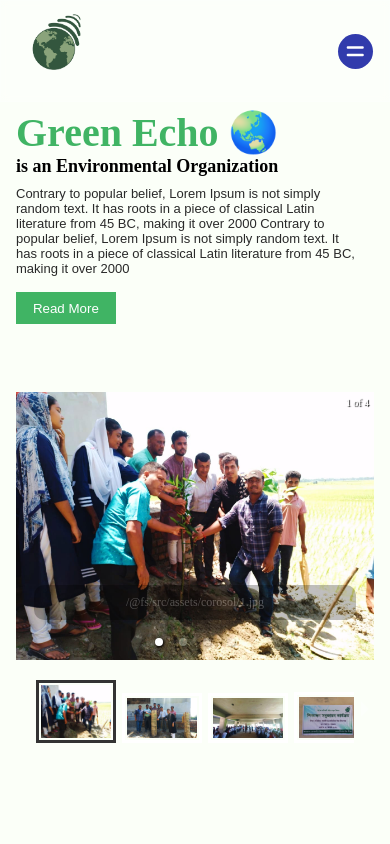
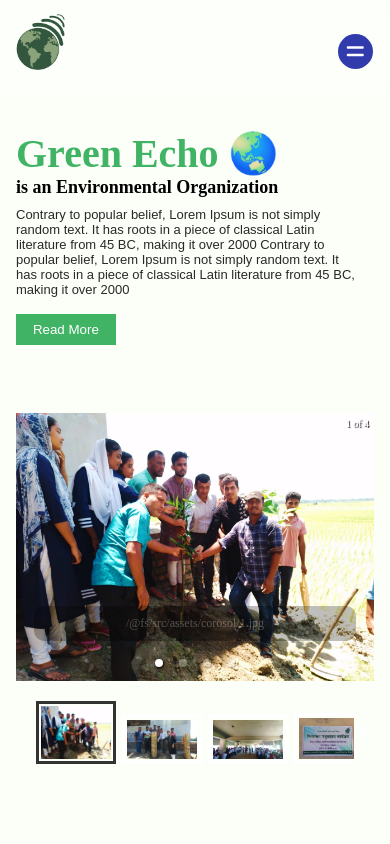
Before and after one commit to satya-ranjon/green_eco_dev, a React (Create React App) app: page / in a window 390 px wide. Shown: the top 844 px of the page. Built offline with nearby package versions, Linux system fonts and the light colour scheme.

Commit message:
responsive design some change

```diff
--- a/src/components/navbar/navBar.scss
+++ b/src/components/navbar/navBar.scss
@@ -13,8 +13,12 @@
   border: 1px solid rgba(255, 255, 255, 0.18);
   position: fixed;
   z-index: 2;
+
   @media screen and (max-width: 600px) {
-    padding: 0.5rem 1rem;
+    padding: 0.5rem 4rem 0rem 0rem;
+  }
+  @media screen and (max-width: 400px) {
+    padding: 0.5rem 1rem 0rem 0rem;
   }
 }
 .app__navbar-logo {
--- a/src/container/header/header.scss
+++ b/src/container/header/header.scss
@@ -10,8 +10,9 @@
     justify-content: space-between;
     flex-direction: row;
   }
+
   @media screen and (max-width: 600px) {
-    padding-top: 0vh;
+    padding-top: 5vh;
     width: 100%;
   }
 }
```
